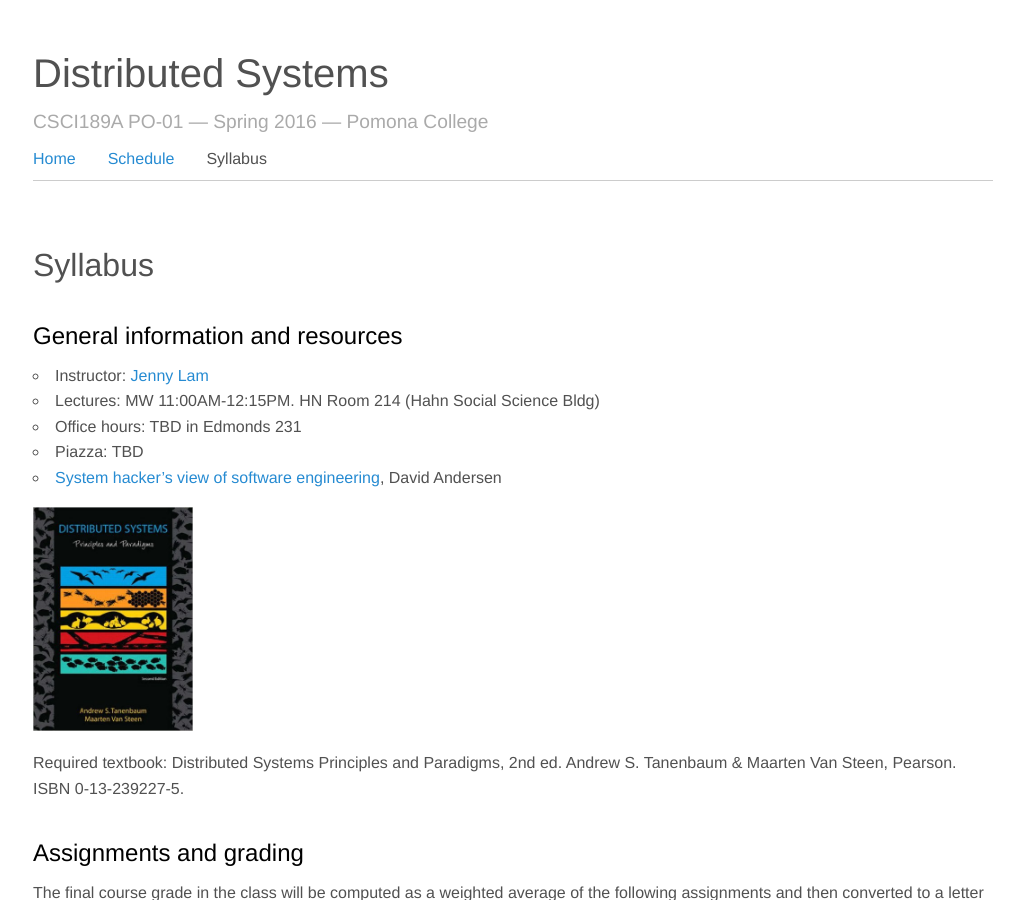
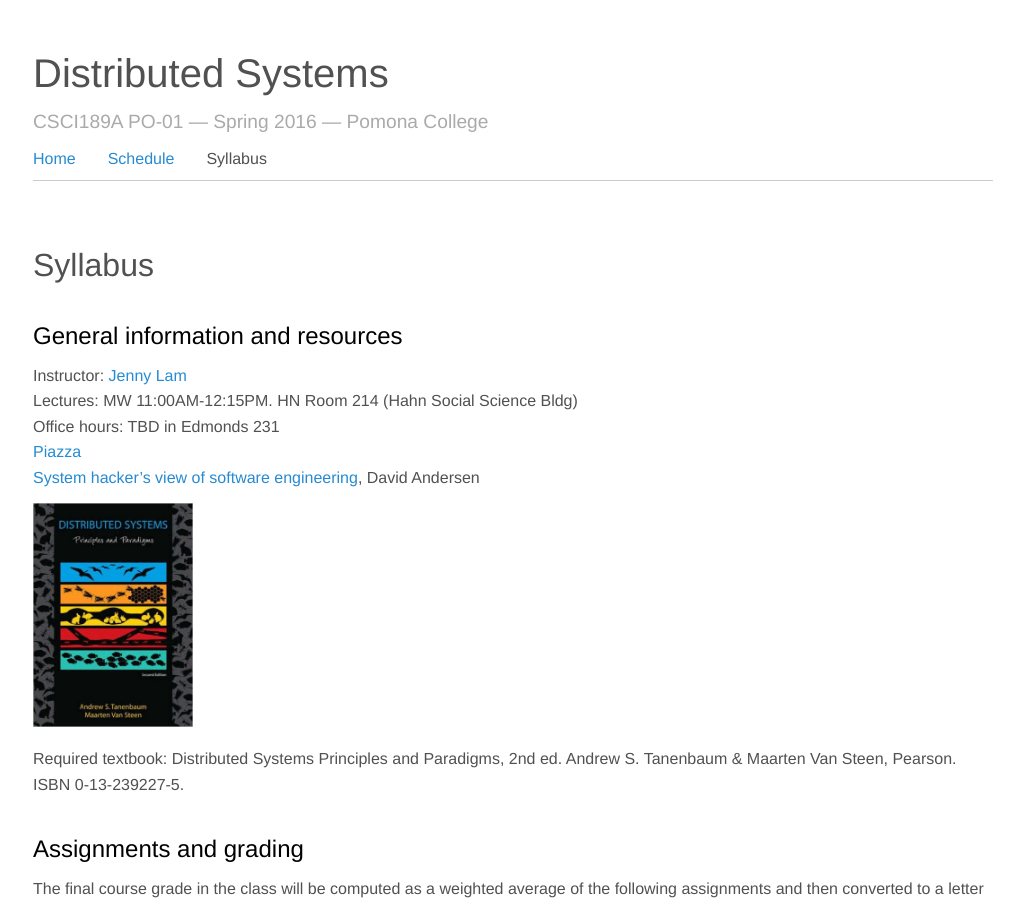
Before and after one commit to jnylam/jnylam.github.io, a Jekyll site: the page built from _courses/ds/syllabus.md, in a window 1280 px wide and 900 px high. Shown: the whole window, without its empty margins (127-1151 px from the left). Built offline with Jekyll 4.4.1, drawn with Linux system fonts in a browser that asks for light colours.

Commit message:
changed bullet points to breaks

```diff
--- a/_courses/ds/syllabus.md
+++ b/_courses/ds/syllabus.md
@@ -6,11 +6,11 @@ courseid: ds
 
 ## General information and resources
 
-* Instructor: [Jenny Lam](mailto:jenny.lam@pomona.edu)
-* Lectures: MW  11:00AM-12:15PM. HN Room 214 (Hahn Social Science Bldg)
-* Office hours: TBD in Edmonds 231
-* Piazza: TBD
-* [System hacker's view of software engineering](http://www.cs.cmu.edu/~dga/systems-se.pdf), David Andersen
+Instructor: [Jenny Lam](mailto:jenny.lam@pomona.edu)
+Lectures: MW  11:00AM-12:15PM. HN Room 214 (Hahn Social Science Bldg)
+Office hours: TBD in Edmonds 231
+[Piazza](HTTP://WWW.piazza.com/pomona/spring2016/cs189a)
+[System hacker's view of software engineering](http://www.cs.cmu.edu/~dga/systems-se.pdf), David Andersen
 
 ![textbook cover](textbook.jpg){: style="width: 10rem;"}
 
```
